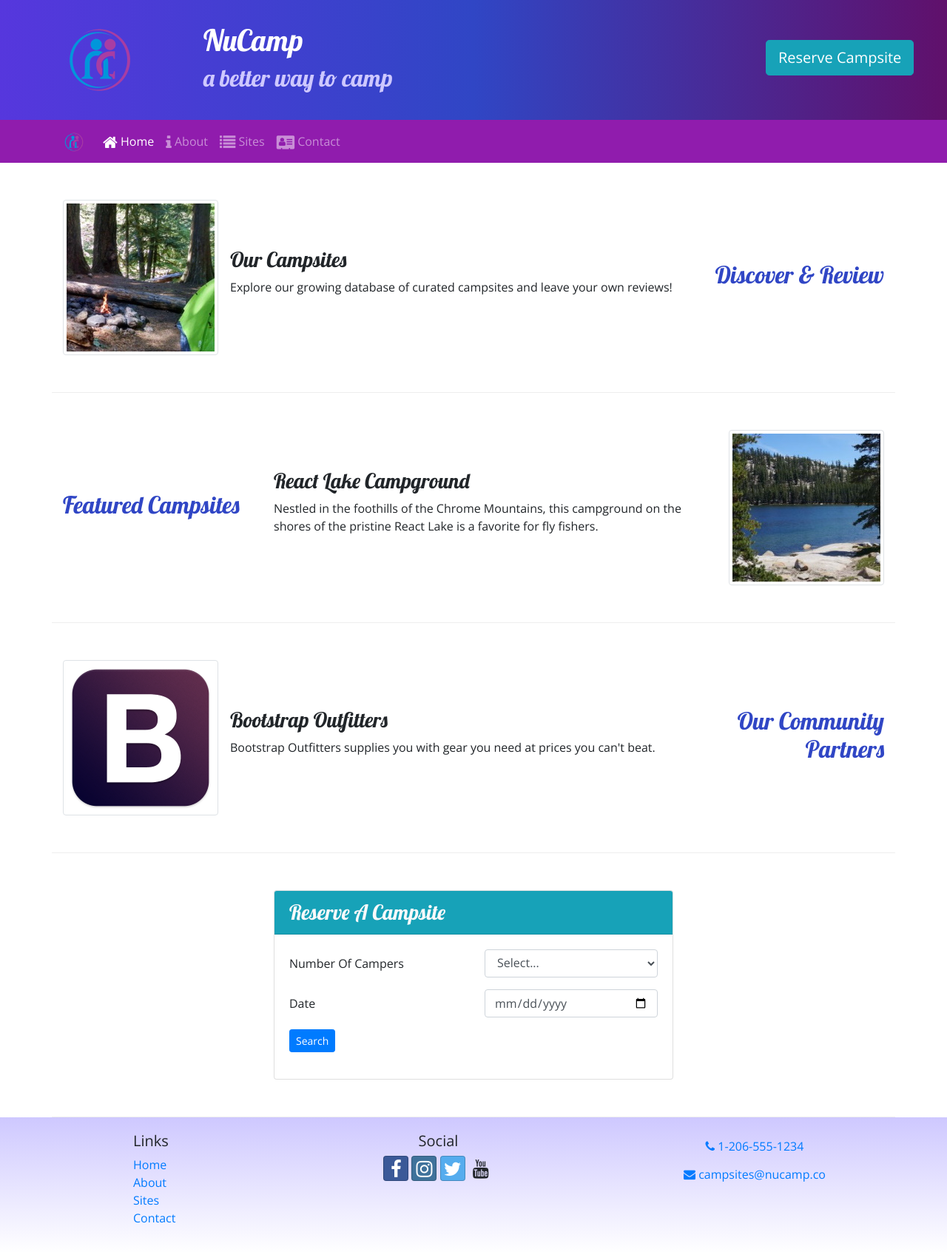
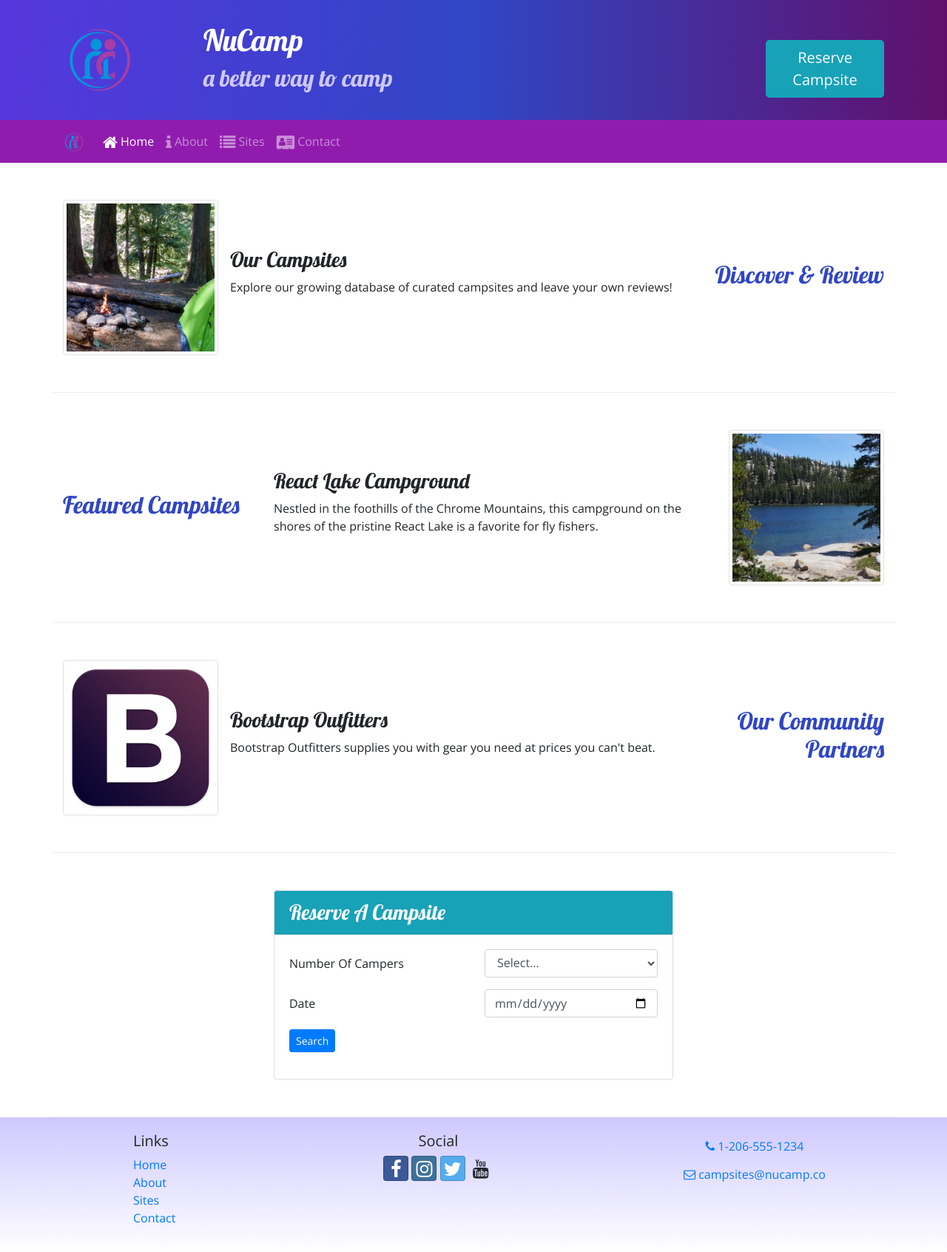
Before and after one commit to ialbertmartinez/nucampsite, a website: page index.html in a window 1280 px wide. Shown: the whole page at 74% size. Drawn offline with nearby package versions, Linux system fonts and the light colour scheme.

Commit message:
Week 2 Assignment

```diff
--- a/index.html
+++ b/index.html
@@ -31,7 +31,7 @@
 						<h2>a better way to camp</h2>
 					</div>
 					<div class="col-md-4 col-lg-2 mt-4">
-						<a class="btn btn-info btn-lg text-nowrap"  href="#reserveForm">Reserve Campsite</a>
+						<a class="btn btn-info btn-lg"  href="#reserveForm">Reserve Campsite</a>
 					</div>
 				</div>
 			</div>
@@ -202,7 +202,7 @@
                         <a class="btn btn-link" role="button" href="tel:+11017654321">
                             <i class="fa fa-phone"></i> 1-206-555-1234</a><br>
                         <a class="btn btn-link" role="button" href="mailto:campsites@nucamp.co">
-                            <i class="fa fa-envelope"></i> campsites@nucamp.co</a>
+                            <i class="fa fa-envelope-o"></i> campsites@nucamp.co</a>
 					</div>
 
 				</div>
```
